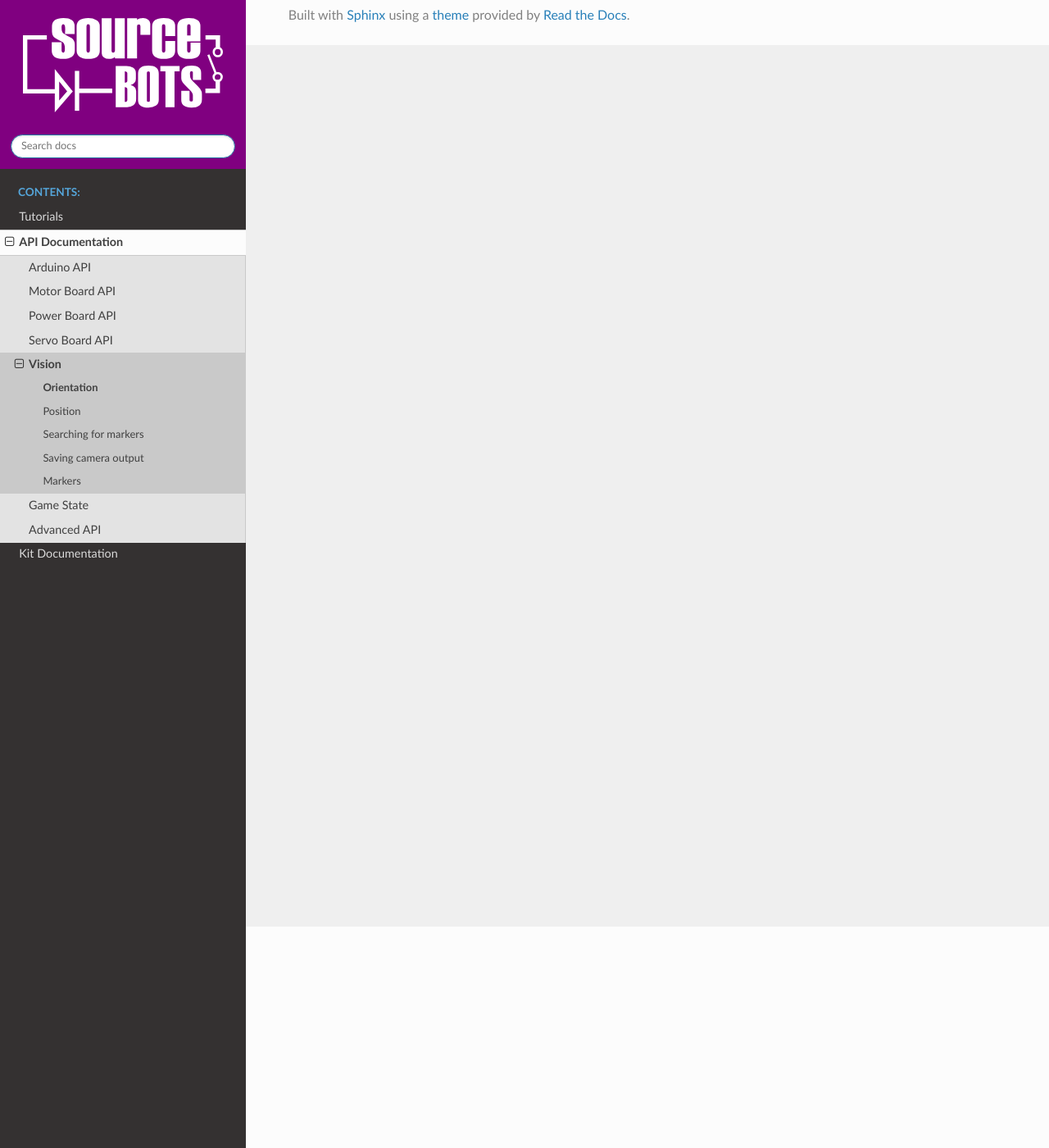
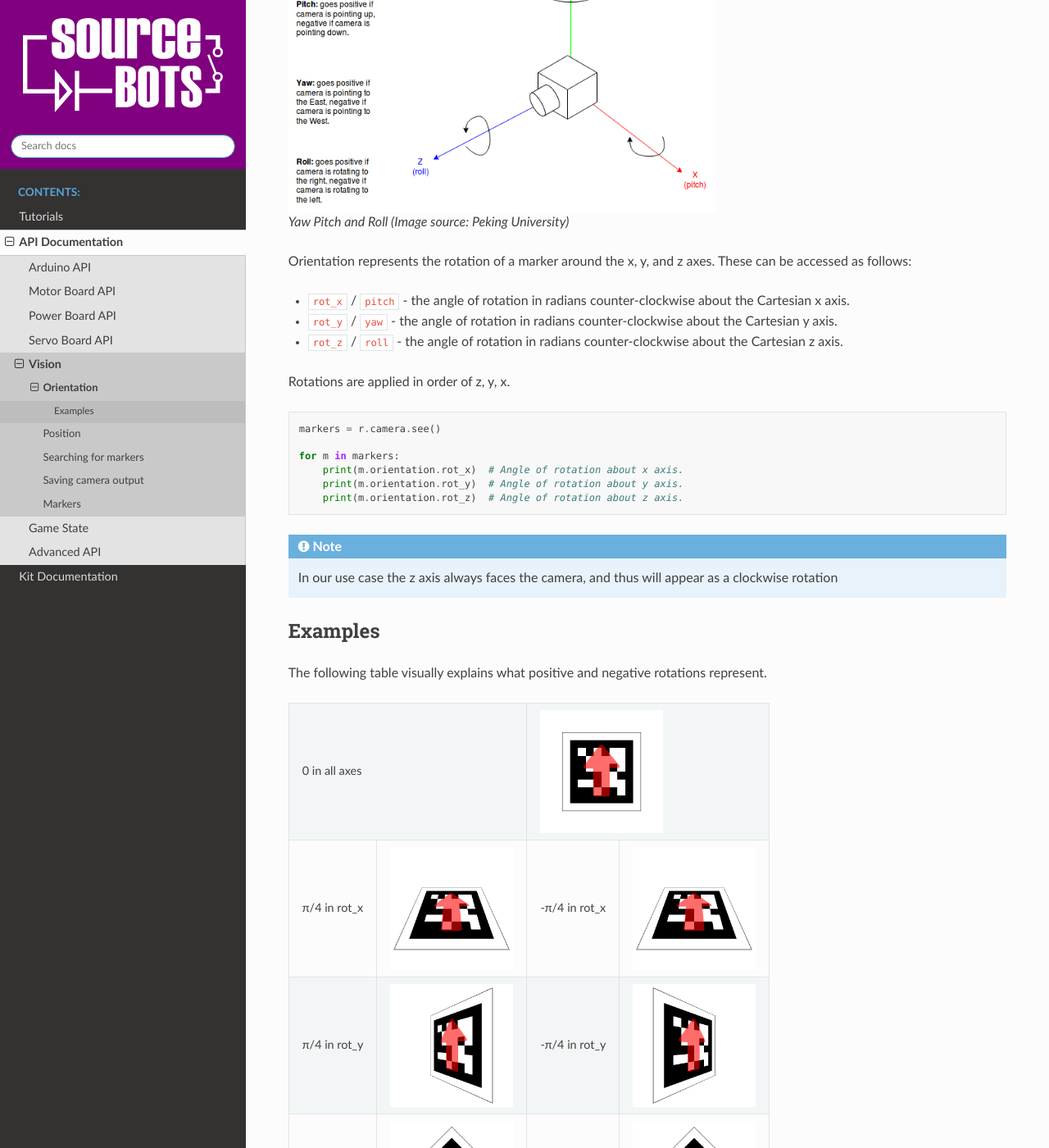
Before and after one commit to sourcebots/sbot, a Sphinx documentation site: the page built from docs/source/api/vision/orientation.rst, in a window 1280 px wide and 1400 px high, scrolled down 270 px. Shown: the whole window at 82% size. Built offline with Sphinx 7.4.7 and the Read the Docs theme 2.0.0, drawn with Linux system fonts in a browser that asks for light colours; some of the changed text lies outside the part shown.

Commit message:
Add orientation documentation
Co-authored-by: Andrew Barrett-Sprot <abarrettsprot@gmail.com>

```diff
--- a/docs/source/api/vision/index.rst
+++ b/docs/source/api/vision/index.rst
@@ -84,6 +84,9 @@ You can access the position using ``m.bearing`` and ``m.distance``.
        print(m.bearing)  # Bearing to the marker from the origin, in radians
        print(m.distance)  # Bearing to the marker from the origin, in radians
 
+* ``m.bearing`` is equivalent to ``m.position.cylindrical.phi``.
+* ``m.distance`` is equivalent to ``m.position.cylindrical.p``.
+
 For further information on position, including how to use ``m.position`` and the coordinate systems,
 see `Position <position.html>`__.
 
--- a/docs/source/api/vision/orientation.rst
+++ b/docs/source/api/vision/orientation.rst
@@ -1,2 +1,63 @@
 Orientation
 ===========
+
+.. figure:: /_static/api/vision/yawpitchroll.png
+   :alt: Yaw Pitch and Roll
+   :scale: 80%
+
+   Yaw Pitch and Roll (Image source: Peking University)
+
+Orientation represents the rotation of a marker around the x, y, and z axes. These can be accessed as follows:
+
+* ``rot_x`` / ``pitch`` - the angle of rotation in radians counter-clockwise about the Cartesian x axis.
+* ``rot_y`` / ``yaw`` - the angle of rotation in radians counter-clockwise about the Cartesian y axis.
+* ``rot_z`` / ``roll`` - the angle of rotation in radians counter-clockwise about the Cartesian z axis.
+
+Rotations are applied in order of z, y, x.
+
+.. code:: python
+
+   markers = r.camera.see()
+
+   for m in markers:
+       print(m.orientation.rot_x)  # Angle of rotation about x axis.
+       print(m.orientation.rot_y)  # Angle of rotation about y axis.
+       print(m.orientation.rot_z)  # Angle of rotation about z axis.
+
+.. Note:: In our use case the z axis always faces the camera, and thus will appear as a clockwise rotation
+
+Examples
+--------
+
+The following table visually explains what positive and negative rotations represent.
+
++----------------------------+-----------------------------+
+|        0 in all axes       |          |m0x0y0z|          |
++--------------+-------------+---------------+-------------+
+| π/4 in rot_x | |m-45x0y0z| | -π/4 in rot_x | |m-45x0y0z| |
++--------------+-------------+---------------+-------------+
+| π/4 in rot_y |  |m0x45y0z| | -π/4 in rot_y | |m0x-45y0z| |
++--------------+-------------+---------------+-------------+
+| π/4 in rot_z |  |m0x0y45z| | -π/4 in rot_z | |m0x0y-45z| |
++--------------+-------------+---------------+-------------+
+
+.. |m0x0y0z| image:: /_static/api/vision/m0x0y0z.png
+    :scale: 30%
+
+.. |m0x0y45z| image:: /_static/api/vision/m0x0y45z.png
+    :scale: 30%
+
+.. |m0x0y-45z| image:: /_static/api/vision/m0x0y-45z.png
+    :scale: 30%
+
+.. |m0x45y0z| image:: /_static/api/vision/m0x45y0z.png
+    :scale: 30%
+
+.. |m0x-45y0z| image:: /_static/api/vision/m0x-45y0z.png
+    :scale: 30%
+
+.. |m45x0y0z| image:: /_static/api/vision/m45x0y0z.png
+    :scale: 30%
+
+.. |m-45x0y0z| image:: /_static/api/vision/m-45x0y0z.png
+    :scale: 30%
```
Also changed, not shown: docs/source/_static/api/vision/m-45x0y0z.png (added), docs/source/_static/api/vision/m0x-45y0z.png (added), docs/source/_static/api/vision/m0x0y-45z.png (added), docs/source/_static/api/vision/m0x0y0z.png (added), docs/source/_static/api/vision/m0x0y45z.png (added), docs/source/_static/api/vision/m0x45y0z.png (added), docs/source/_static/api/vision/m45x0y0z.png (added), docs/source/_static/api/vision/yawpitchroll.png (added).
